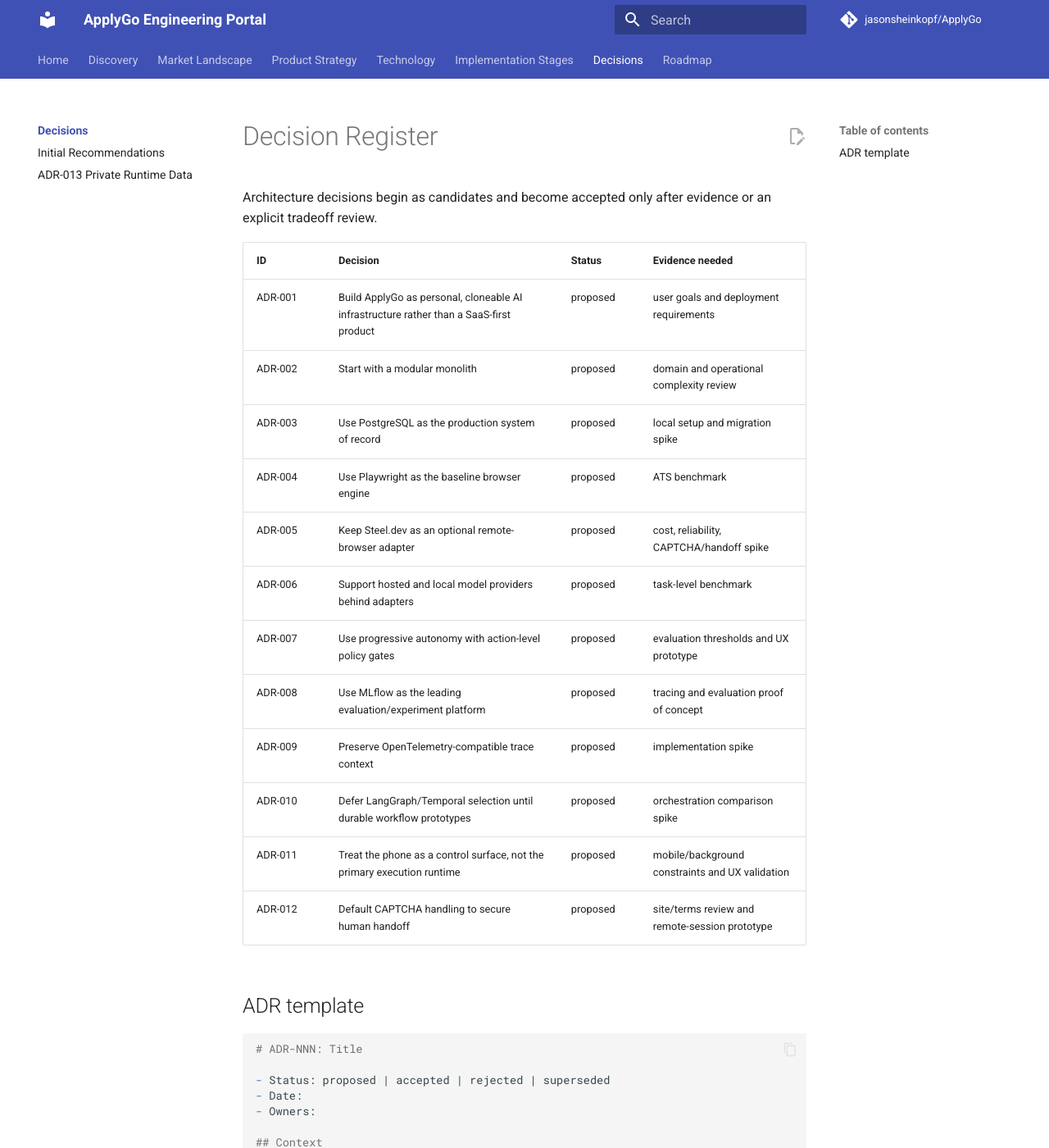
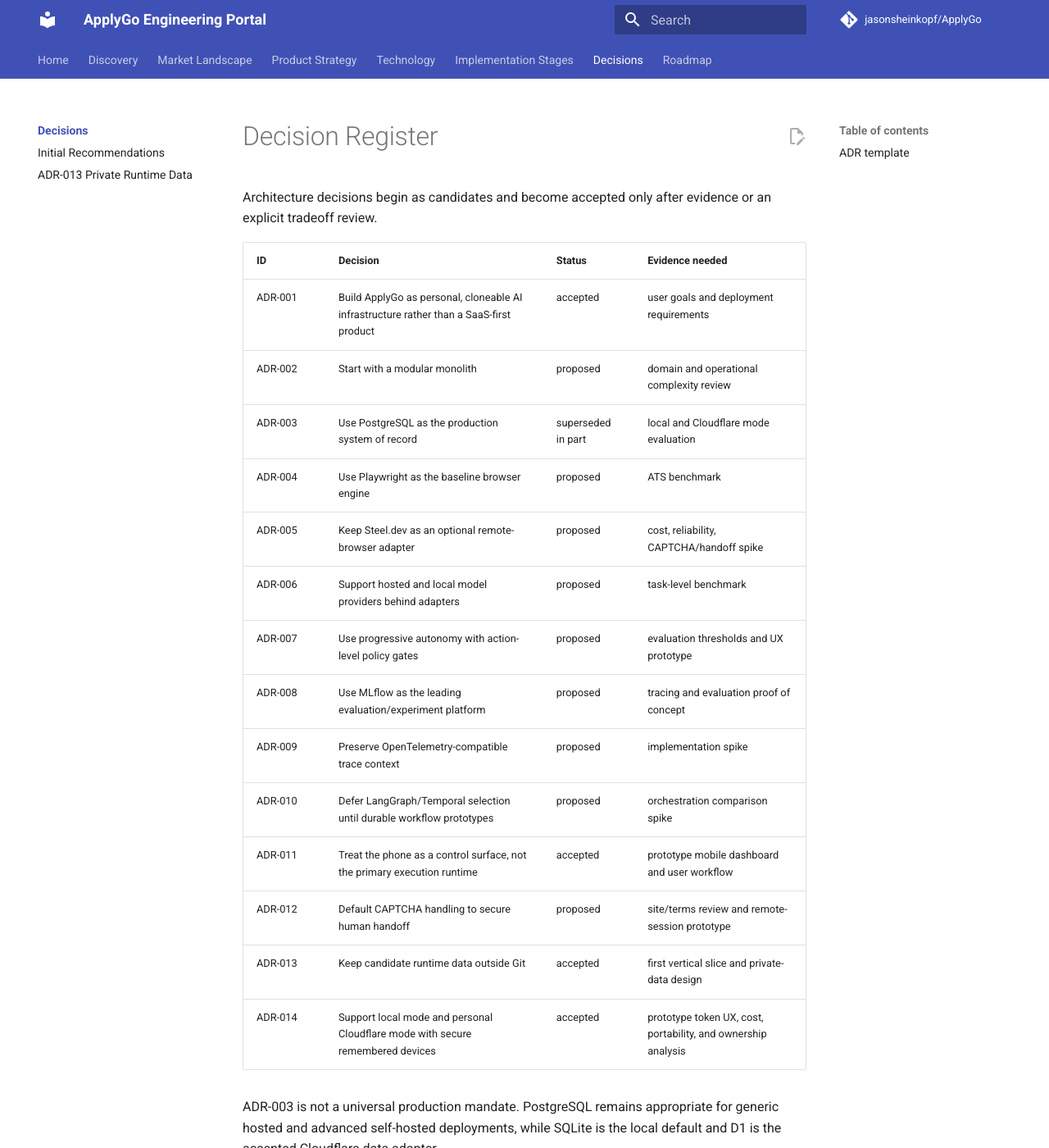
Before and after one commit to jasonsheinkopf/ApplyGo, an MkDocs documentation site: the page built from docs/decisions/index.md, in a window 1280 px wide and 1400 px high. Shown: the whole window at 82% size. Built offline with MkDocs 1.6.1 and Material for MkDocs 9.7.7, drawn with Linux system fonts in a browser that asks for light colours; comment, search, counter and statistics services are not loaded; some of the changed text lies outside the part shown.

Commit message:
Update decision register for dual-mode deployment

```diff
--- a/docs/decisions/index.md
+++ b/docs/decisions/index.md
@@ -4,9 +4,9 @@
 
 | ID | Decision | Status | Evidence needed |
 |---|---|---|---|
-| ADR-001 | Build ApplyGo as personal, cloneable AI infrastructure rather than a SaaS-first product | proposed | user goals and deployment requirements |
+| ADR-001 | Build ApplyGo as personal, cloneable AI infrastructure rather than a SaaS-first product | accepted | user goals and deployment requirements |
 | ADR-002 | Start with a modular monolith | proposed | domain and operational complexity review |
-| ADR-003 | Use PostgreSQL as the production system of record | proposed | local setup and migration spike |
+| ADR-003 | Use PostgreSQL as the production system of record | superseded in part | local and Cloudflare mode evaluation |
 | ADR-004 | Use Playwright as the baseline browser engine | proposed | ATS benchmark |
 | ADR-005 | Keep Steel.dev as an optional remote-browser adapter | proposed | cost, reliability, CAPTCHA/handoff spike |
 | ADR-006 | Support hosted and local model providers behind adapters | proposed | task-level benchmark |
@@ -14,8 +14,12 @@
 | ADR-008 | Use MLflow as the leading evaluation/experiment platform | proposed | tracing and evaluation proof of concept |
 | ADR-009 | Preserve OpenTelemetry-compatible trace context | proposed | implementation spike |
 | ADR-010 | Defer LangGraph/Temporal selection until durable workflow prototypes | proposed | orchestration comparison spike |
-| ADR-011 | Treat the phone as a control surface, not the primary execution runtime | proposed | mobile/background constraints and UX validation |
+| ADR-011 | Treat the phone as a control surface, not the primary execution runtime | accepted | prototype mobile dashboard and user workflow |
 | ADR-012 | Default CAPTCHA handling to secure human handoff | proposed | site/terms review and remote-session prototype |
+| ADR-013 | Keep candidate runtime data outside Git | accepted | first vertical slice and private-data design |
+| ADR-014 | Support local mode and personal Cloudflare mode with secure remembered devices | accepted | prototype token UX, cost, portability, and ownership analysis |
+
+ADR-003 is not a universal production mandate. PostgreSQL remains appropriate for generic hosted and advanced self-hosted deployments, while SQLite is the local default and D1 is the accepted Cloudflare data adapter.
 
 ## ADR template
 
```
